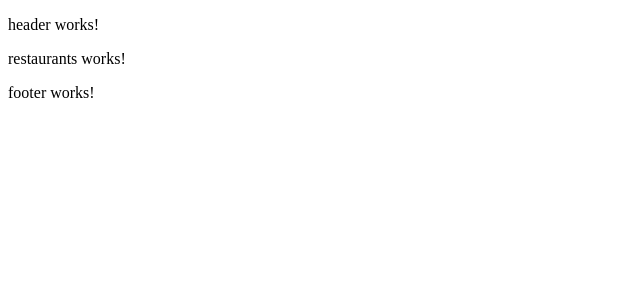
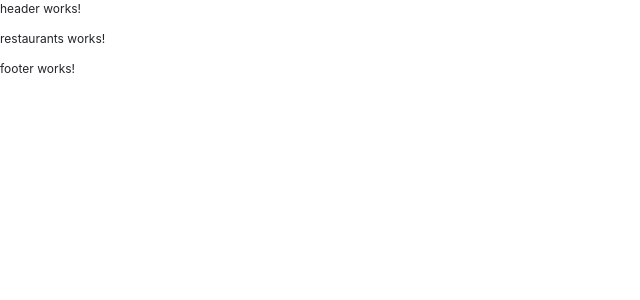
Before and after one commit to ricardoleoncorreia/code-challenge-despegar, an Angular app in the folder delivery-ui/: page /restaurants in a window 1280 px wide. Shown: the top 300 px of the page, without its empty margins (0-640 px from the left). Built offline with nearby package versions, Linux system fonts and the light colour scheme.

Commit message:
Implement new styles

```diff
--- a/delivery-ui/package.json
+++ b/delivery-ui/package.json
@@ -19,6 +19,8 @@
     "@angular/platform-browser": "~9.0.0",
     "@angular/platform-browser-dynamic": "~9.0.0",
     "@angular/router": "~9.0.0",
+    "@ng-bootstrap/ng-bootstrap": "^5.2.1",
+    "bootstrap": "^4.4.1",
     "rxjs": "~6.5.4",
     "tslib": "^1.10.0",
     "zone.js": "~0.10.2"
@@ -54,6 +56,8 @@
     }
   },
   "lint-staged": {
-    "*.ts": ["eslint --fix"]
+    "*.ts": [
+      "eslint --fix"
+    ]
   }
 }
--- /dev/null
+++ b/delivery-ui/src/app/core/theme/_variables.scss
@@ -0,0 +1,13 @@
+// Colors
+$delivery-dark-gray: blue;
+$delivery-blue: blue;
+$delivery-green: green;
+$delivery-white: white;
+$delivery-dark-gray: gray;
+$delivery-gray: white;
+$delivery-red: red;
+
+// Text
+$delivery-text: 12px;
+$delivery-title: 14px;
+$delivery-brand: 28px;
--- a/delivery-ui/src/styles.scss
+++ b/delivery-ui/src/styles.scss
@@ -1 +1,9 @@
 /* You can add global styles to this file, and also import other style files */
+@import '~bootstrap/scss/bootstrap';
+@import 'src/app/core/theme/variables';
+
+html, body {
+    font-size: $delivery-text;
+    margin: 0;
+    height: 100%;
+}
```
Also changed, not shown: 1 other file (tests, documents, lock files or other folders).
